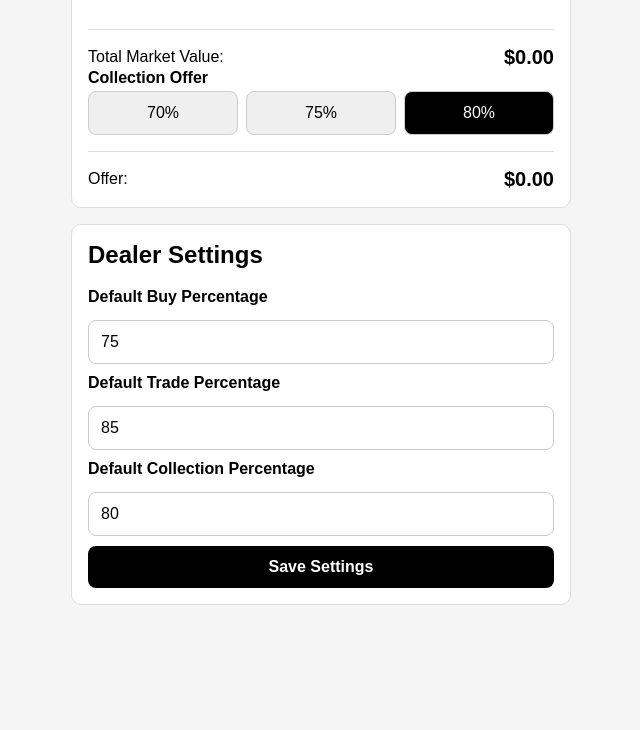
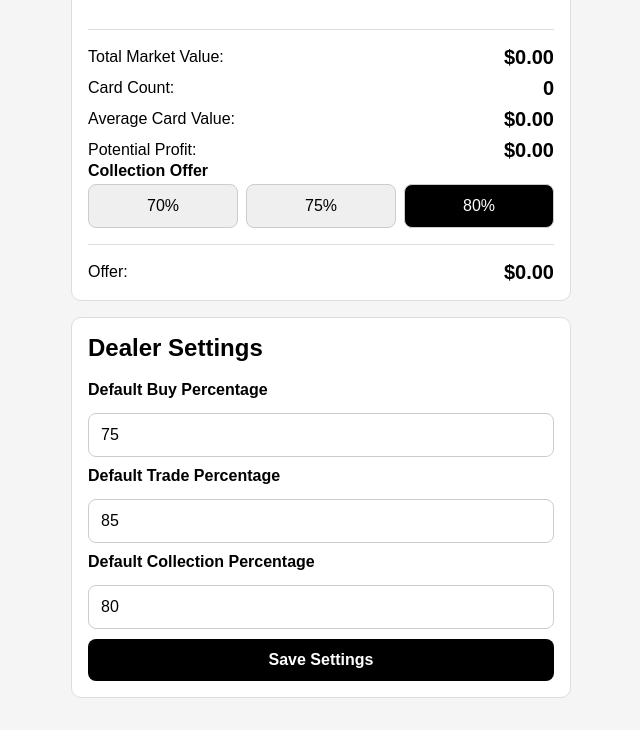
Before and after one commit to Irana1/card-show-dealer-tool, a plain HTML site: page index.html in a window 1280 px wide. Shown: the part 2023-2753 px from the top of the page, without its empty margins (319-959 px from the left). Before the commit the page ends 2660 px from the top, so only its background shows below. Drawn offline with Linux system fonts and the light colour scheme.

Commit message:
Add files via upload

```diff
--- a/index.html
+++ b/index.html
@@ -106,6 +106,12 @@
         <section class="results">
             <span>Total Market Value:</span>
             <span id="total-market-value-span" class="result-value">$0.00</span>
+            <span>Card Count:</span>
+            <span id="collection-card-count" class="result-value">0</span>
+            <span>Average Card Value:</span>
+            <span id="average-card-value" class="result-value">$0.00</span>
+            <span>Potential Profit:</span>
+            <span id="collection-profit" class="result-value">$0.00</span>
         </section>
         <div>
             <h4>Collection Offer</h4>
--- a/script.js
+++ b/script.js
@@ -30,6 +30,9 @@ document.addEventListener("DOMContentLoaded", function() {
     const cancelEditButton = document.querySelector("#cancel-edit-button");
     const addedCardsContainer = document.querySelector("#added-cards-container");
     const totalMarketValueDisplay = document.querySelector("#total-market-value-span");
+    const collectionCardCountDisplay = document.querySelector("#collection-card-count");
+    const averageCardValueDisplay = document.querySelector("#average-card-value");
+    const collectionProfitDisplay = document.querySelector("#collection-profit");
     const collectionPercentageBtns = document.querySelectorAll(".collection-percentage-btn");
     const collectionOfferDisplay = document.querySelector("#collection-offer-span");
 
@@ -259,6 +262,14 @@ document.addEventListener("DOMContentLoaded", function() {
         })
 
         totalMarketValueDisplay.textContent = `$${collectionTotal.toFixed(2)}`;
+        collectionCardCountDisplay.textContent = collectionCards.length;
+
+        if (collectionCards.length === 0) {
+            averageCardValueDisplay.textContent = "$0.00";
+        } else {
+            let averageCardValue = collectionTotal / collectionCards.length;
+            averageCardValueDisplay.textContent = `$${averageCardValue.toFixed(2)}`;
+        }
 
         return collectionTotal;
     }
@@ -268,6 +279,13 @@ document.addEventListener("DOMContentLoaded", function() {
         percentage = percentage / 100;
         let collectionOffer = collectionTotal * percentage;
         collectionOfferDisplay.textContent = `$${collectionOffer.toFixed(2)}`;
+
+        if (collectionCards.length === 0) {
+            collectionProfitDisplay.textContent = "$0.00";
+        } else {
+            let collectionPotentialProfit = collectionTotal - collectionOffer;
+            collectionProfitDisplay.textContent = `$${collectionPotentialProfit.toFixed(2)}`;
+        }
     }
 
     // Main
@@ -446,6 +464,7 @@ document.addEventListener("DOMContentLoaded", function() {
 
         localStorage.setItem("collectionCards", JSON.stringify(collectionCards));
         collectionOfferDisplay.textContent = "$0.00";
+        collectionProfitDisplay.textContent = "$0.00";
 
         editingCardIndex = null;
         collectionSubmitButton.textContent = "Add Card";
```
